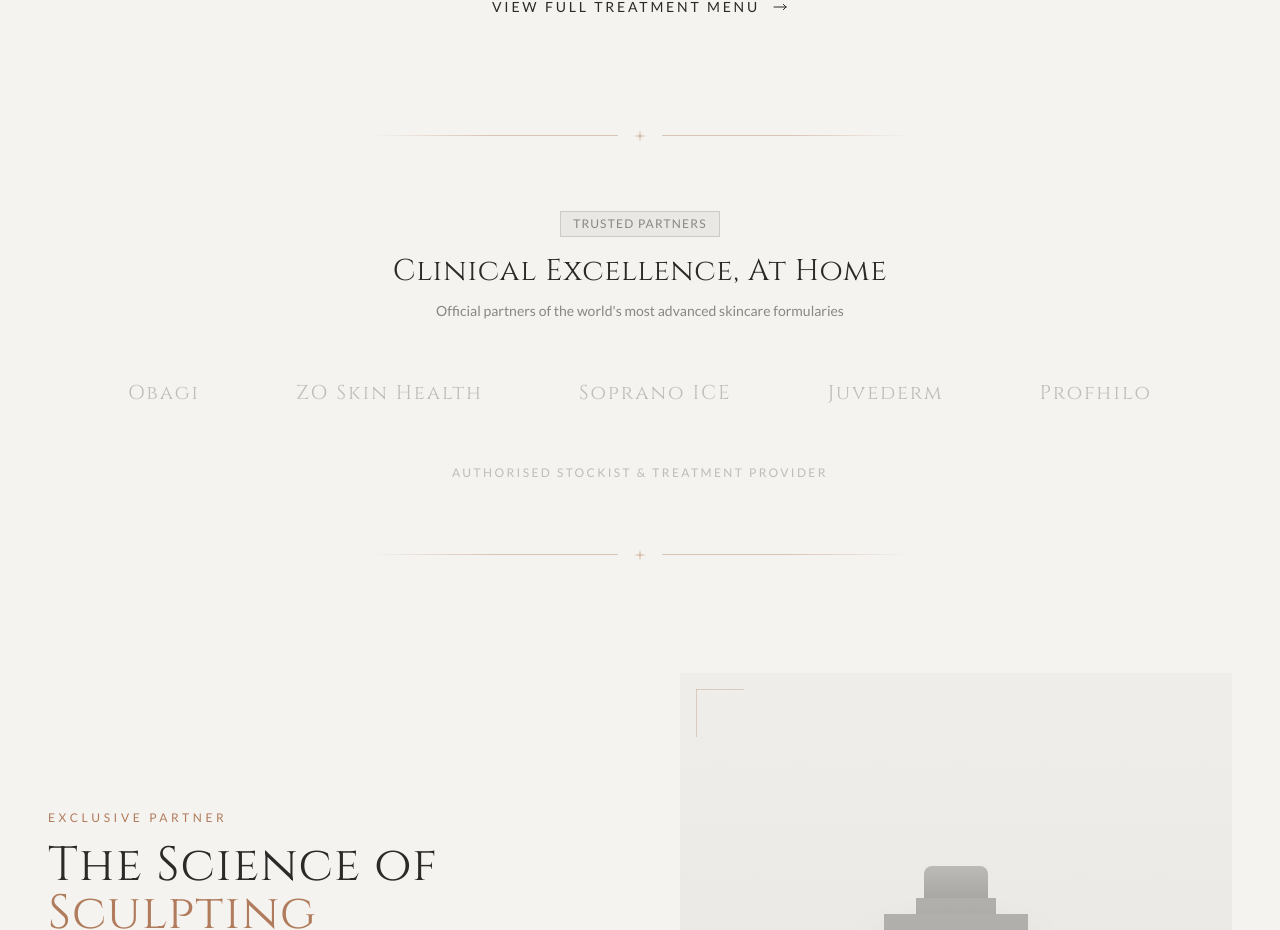
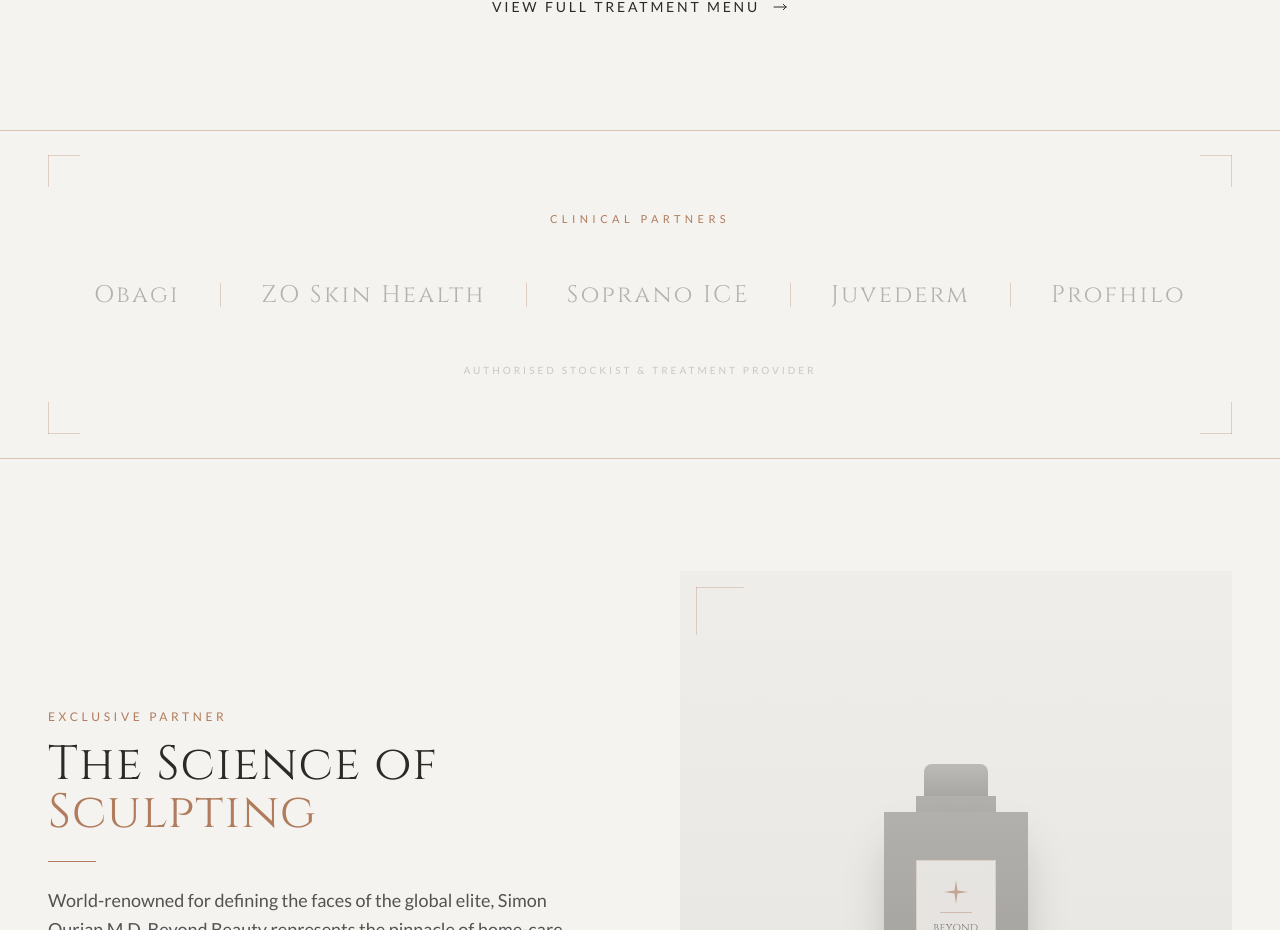
Before and after one commit to michalkay-pixel/Virgo, a Next.js app: page / in a window 1280 px wide. Shown: the part 4057-4987 px from the top of the page. Built offline with nearby package versions, Linux system fonts and the light colour scheme.

Commit message:
Redesign PartnerStrip with Gallery Rail styling and copper dividers

```diff
--- a/src/components/sections/PartnerStrip.tsx
+++ b/src/components/sections/PartnerStrip.tsx
@@ -2,8 +2,6 @@
 
 import { motion } from "framer-motion";
 import { Container } from "@/components/layout/Container";
-import { Badge } from "@/components/ui/badge";
-import { DiamondStar } from "@/components/ui/Logo";
 
 // Partner data - logos will be added later
 const partners = [
@@ -16,60 +14,55 @@ const partners = [
 
 export function PartnerStrip() {
   return (
-    <section className="relative bg-cream py-16 md:py-20">
-      {/* Top decorative divider */}
-      <div className="absolute left-0 right-0 top-0">
-        <div className="mx-auto flex max-w-xl items-center justify-center gap-4 px-4">
-          <div className="h-px flex-1 bg-gradient-to-r from-transparent via-copper/40 to-copper/40" />
-          <DiamondStar className="h-3 w-3 text-copper/50" />
-          <div className="h-px flex-1 bg-gradient-to-l from-transparent via-copper/40 to-copper/40" />
+    <section className="relative bg-cream">
+      {/* Top copper rule - full width */}
+      <div className="h-px w-full bg-copper/40" />
+
+      <div className="relative py-16 md:py-20">
+        {/* Decorative corner brackets */}
+        <div className="pointer-events-none absolute inset-x-6 inset-y-4 md:inset-x-12 md:inset-y-6">
+          {/* Top left corner */}
+          <div className="absolute left-0 top-0 h-6 w-6 md:h-8 md:w-8">
+            <div className="absolute left-0 top-0 h-full w-px bg-copper/30" />
+            <div className="absolute left-0 top-0 h-px w-full bg-copper/30" />
           </div>
+          {/* Top right corner */}
+          <div className="absolute right-0 top-0 h-6 w-6 md:h-8 md:w-8">
+            <div className="absolute right-0 top-0 h-full w-px bg-copper/30" />
+            <div className="absolute right-0 top-0 h-px w-full bg-copper/30" />
           </div>
-
-      {/* Bottom decorative divider */}
-      <div className="absolute bottom-0 left-0 right-0">
-        <div className="mx-auto flex max-w-xl items-center justify-center gap-4 px-4">
-          <div className="h-px flex-1 bg-gradient-to-r from-transparent via-copper/40 to-copper/40" />
-          <DiamondStar className="h-3 w-3 text-copper/50" />
-          <div className="h-px flex-1 bg-gradient-to-l from-transparent via-copper/40 to-copper/40" />
+          {/* Bottom left corner */}
+          <div className="absolute bottom-0 left-0 h-6 w-6 md:h-8 md:w-8">
+            <div className="absolute bottom-0 left-0 h-full w-px bg-copper/30" />
+            <div className="absolute bottom-0 left-0 h-px w-full bg-copper/30" />
+          </div>
+          {/* Bottom right corner */}
+          <div className="absolute bottom-0 right-0 h-6 w-6 md:h-8 md:w-8">
+            <div className="absolute bottom-0 right-0 h-full w-px bg-copper/30" />
+            <div className="absolute bottom-0 right-0 h-px w-full bg-copper/30" />
           </div>
         </div>
 
         <Container>
-        {/* Header */}
-        <motion.div
-          initial={{ opacity: 0, y: 20 }}
+          {/* Eyebrow label */}
+          <motion.p
+            initial={{ opacity: 0, y: 10 }}
             whileInView={{ opacity: 1, y: 0 }}
             viewport={{ once: true, margin: "-50px" }}
             transition={{ duration: 0.6 }}
-          className="mb-10 text-center"
+            className="mb-10 text-center font-body text-[11px] uppercase tracking-[0.4em] text-copper"
           >
-          <Badge variant="secondary" className="mb-4">
-            Trusted Partners
-          </Badge>
-          <h2 className="font-heading text-2xl tracking-wide text-charcoal md:text-3xl">
-            Clinical Excellence, At Home
-          </h2>
-          <p className="mt-3 font-body text-sm text-taupe">
-            Official partners of the world&apos;s most advanced skincare
-            formularies
-          </p>
-        </motion.div>
+            Clinical Partners
+          </motion.p>
 
-        {/* Partner Logos - Static version */}
+          {/* Partner Gallery Rail */}
           <motion.div
             initial={{ opacity: 0 }}
             whileInView={{ opacity: 1 }}
             viewport={{ once: true, margin: "-50px" }}
             transition={{ duration: 0.8, delay: 0.2 }}
-          className="relative overflow-hidden"
+            className="flex flex-wrap items-center justify-center"
           >
-          {/* Fade edges */}
-          <div className="pointer-events-none absolute left-0 top-0 z-10 h-full w-16 bg-gradient-to-r from-cream to-transparent" />
-          <div className="pointer-events-none absolute right-0 top-0 z-10 h-full w-16 bg-gradient-to-l from-cream to-transparent" />
-
-          {/* Partner logos row */}
-          <div className="flex flex-wrap items-center justify-center gap-8 md:gap-12 lg:gap-16">
             {partners.map((partner, index) => (
               <motion.div
                 key={partner.id}
@@ -77,64 +70,38 @@ export function PartnerStrip() {
                 whileInView={{ opacity: 1, y: 0 }}
                 viewport={{ once: true }}
                 transition={{ duration: 0.4, delay: 0.1 * index }}
-                className="group relative flex h-16 items-center justify-center px-4"
+                className="group flex items-center"
               >
-                {/* Placeholder - Text logo until actual logos are provided */}
-                <span className="relative font-heading text-lg tracking-[0.1em] text-taupe/50 transition-all duration-500 group-hover:text-charcoal md:text-xl">
+                {/* Partner name */}
+                <span className="relative px-6 py-3 font-heading text-lg tracking-[0.1em] text-taupe/60 transition-colors duration-300 group-hover:text-charcoal md:px-8 md:text-xl lg:px-10 lg:text-2xl">
                   {partner.name}
                   {/* Underline on hover */}
-                  <span className="absolute -bottom-1 left-0 h-px w-0 bg-copper transition-all duration-300 group-hover:w-full" />
+                  <span className="absolute bottom-2 left-1/2 h-px w-0 -translate-x-1/2 bg-copper transition-all duration-300 group-hover:w-2/3" />
                 </span>
 
-                {/* Note: Replace with actual logo images when available
-                <Image
-                  src={`/images/partners/${partner.id}.png`}
-                  alt={partner.name}
-                  width={120}
-                  height={40}
-                  className="h-8 w-auto opacity-40 grayscale transition-all duration-500 group-hover:opacity-100 group-hover:grayscale-0"
-                />
-                */}
+                {/* Vertical divider (not after last item) */}
+                {index < partners.length - 1 && (
+                  <div className="hidden h-6 w-px bg-copper/30 md:block" />
+                )}
               </motion.div>
             ))}
-          </div>
           </motion.div>
 
-        {/* Optional: Animated infinite scroll version (uncomment if preferred)
-        <div className="relative overflow-hidden">
-          <div className="pointer-events-none absolute left-0 top-0 z-10 h-full w-20 bg-gradient-to-r from-cream to-transparent" />
-          <div className="pointer-events-none absolute right-0 top-0 z-10 h-full w-20 bg-gradient-to-l from-cream to-transparent" />
-
-          <motion.div
-            animate={{ x: ["0%", "-50%"] }}
-            transition={{ duration: 30, repeat: Infinity, ease: "linear" }}
-            className="flex gap-16"
-          >
-            {[...partners, ...partners].map((partner, index) => (
-              <div
-                key={`${partner.id}-${index}`}
-                className="flex h-16 shrink-0 items-center justify-center px-4"
-              >
-                <span className="font-heading text-lg tracking-[0.1em] text-taupe/50 md:text-xl">
-                  {partner.name}
-                </span>
-              </div>
-            ))}
-          </motion.div>
-        </div>
-        */}
-
-        {/* Bottom accent text */}
+          {/* Footer text */}
           <motion.p
             initial={{ opacity: 0 }}
             whileInView={{ opacity: 1 }}
             viewport={{ once: true }}
             transition={{ duration: 0.6, delay: 0.4 }}
-          className="mt-10 text-center font-body text-xs uppercase tracking-[0.2em] text-taupe/50"
+            className="mt-10 text-center font-body text-[10px] uppercase tracking-[0.3em] text-taupe/40"
           >
-          Authorised stockist &amp; treatment provider
+            Authorised Stockist &amp; Treatment Provider
           </motion.p>
         </Container>
+      </div>
+
+      {/* Bottom copper rule - full width */}
+      <div className="h-px w-full bg-copper/40" />
     </section>
   );
 }
```
Lines whose indentation alone changed are shown as unchanged.
